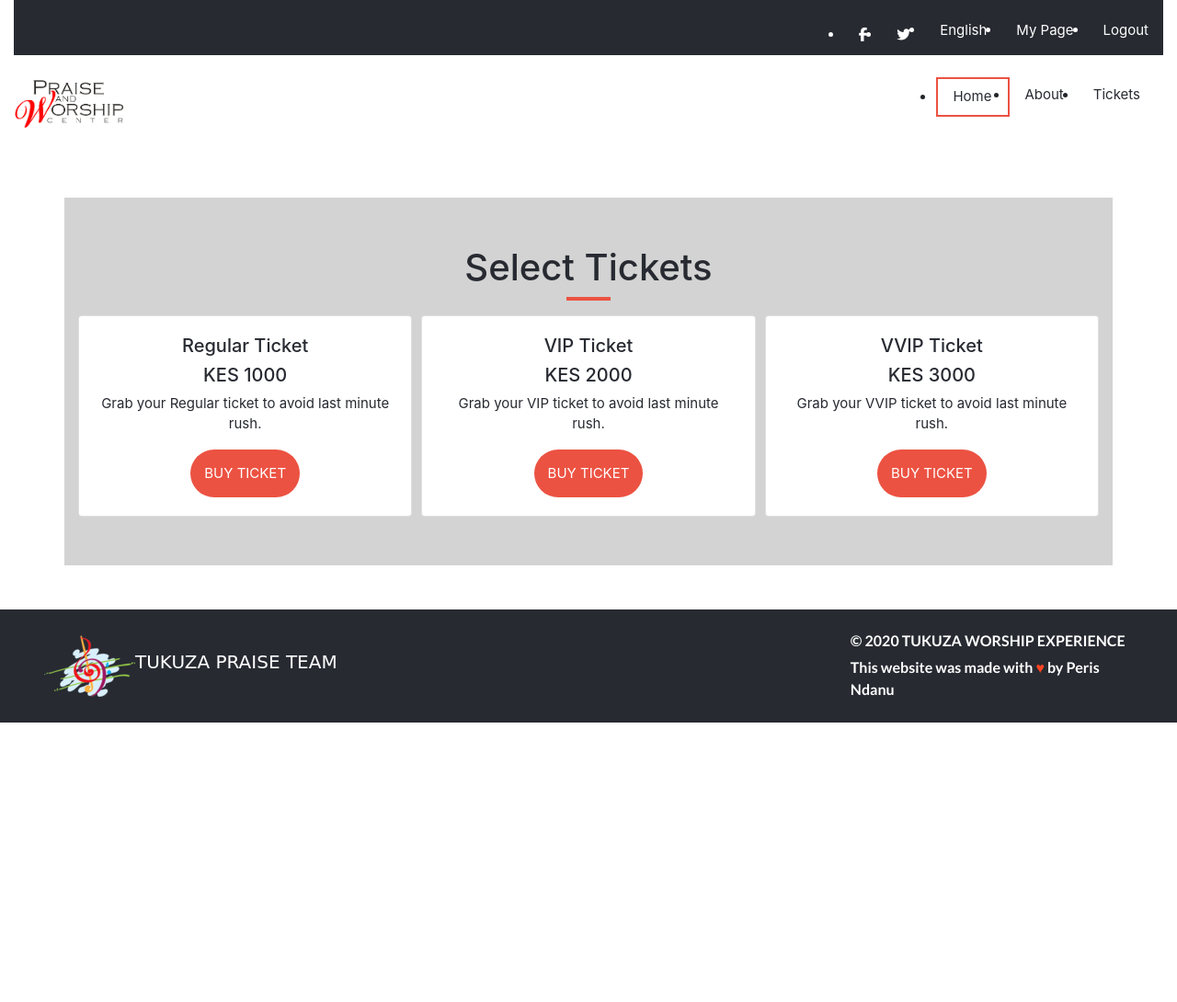
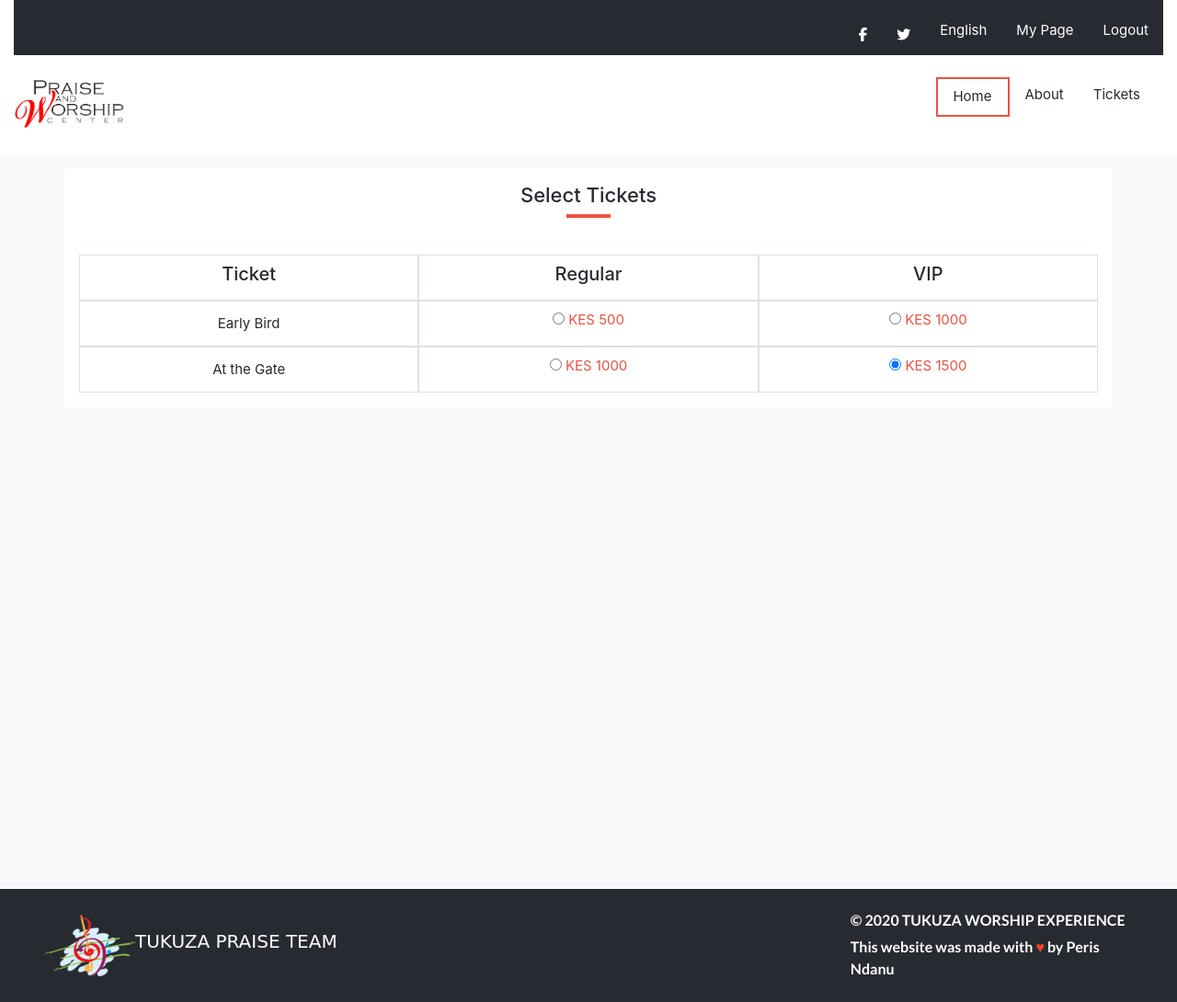
Before and after one commit to mimipeshy/conference-page, a PHP site: page /tickets.html in a window 1280 px wide. Shown: the whole page at 92% size. Before the commit the page ends 786 px from the top, so only its background shows below. Run offline with PHP 8.4, Linux system fonts and the light colour scheme; some libraries are stand-ins or nearby versions.

Commit message:
fixed TSE Review

```diff
--- a/about.html
+++ b/about.html
@@ -5,7 +5,6 @@
     <meta charset="UTF-8">
     <meta name="viewport" content="width=device-width, initial-scale=1, shrink-to-fit=no">
     <title>Tukuza Worship Experience</title>
-    <link rel="stylesheet" type="text/css" href="css/reset.css" />
     <link rel="stylesheet" type="text/css" href="fn.js" />
     <link rel="stylesheet" type="text/css" href="css/style.css" />
     <link href="https://fonts.googleapis.com/css2?family=Lato:ital,wght@0,700;0,900;1,900&display=swap"
--- a/css/style.css
+++ b/css/style.css
@@ -22,7 +22,7 @@ a:hover {
 }
 
 h1 {
-  font-size: 20px;
+  font-size: 1rem;
 }
 
 main {
@@ -31,6 +31,9 @@ main {
   flex-direction: column;
   justify-content: center;
   align-items: center;
+}
+li{
+  list-style: none;
 }
 
 .fab,
@@ -153,20 +156,25 @@ li span {
   color: var(--main-color);
 }
 
-.section h1 {
-  font-size: 18px;
+.section h1,
+.card-columns h1,
+.main-section h1,
+.banner-info h1,
+.previous-concerts h1,
+.theme-concert h1
+ {
+  font-size: 3rem;
 }
 
+.tickets-page h1{
+  font-size: 22px;
+}
 .partner-list h2,
 .countdown a,
 .activities h4 {
   color: var(--main-color);
   font-size: 18px;
   text-align: center;
-}
-
-.card-columns h1 {
-  font-size: 18px;
 }
 
 .main-program,
@@ -188,14 +196,19 @@ li span {
   color: var(--main-color);
 }
 
-.border-bottom {
+.border{
+  border:3px solid red;
+}
+/* .border-bottom {
   border-bottom: 1px solid #272a31;
 }
 
-.border-right,
+.border-right{
+  border-right: 1px solid black;
+}
 .border-left {
-  border-bottom: 1px solid #272a31;
-}
+  border-left: 1px solid black;
+} */
 
 .round-border {
   width: 5rem;
@@ -253,22 +266,18 @@ li span {
   justify-content: center;
 }
 
-.tickets-page {
-  background-color: var(--grey);
+.ticket-types div {
+  display: grid;
+  grid-template-columns: 2fr 2fr 2fr;
 }
 
-.wrapper {
+.ticket-types {
   display: grid;
-  grid-template-rows: 1fr;
-  gap: 10px;
+  grid-template-rows: 1fr 1fr 1fr;
 }
 
-.get-ticket {
-  background-color: var(--main-color);
-  padding: 15px;
-  border: none;
-  border-radius: 30px;
-  color: var(--white);
+.rounded {
+  border-radius: .25rem !important;
 }
 
 .border-top {
@@ -302,12 +311,6 @@ li span {
   background: var(--main-color);
   opacity: 0.7;
   color: white;
-}
-
-.main-section h1,
-.previous-concerts h1,
-.theme-concert h1 {
-  font-size: 26px;
 }
 
 .main-section {
@@ -363,19 +366,13 @@ footer .footer-container {
   .main-banner {
     height: 101vh;
   }
-  .tickets-page {
-    height: 90vh;
   }
-}
 
 @media screen and (max-width: 769px) {
   footer {
     flex-direction: column;
     justify-content: stretch;
     align-items: stretch;
-  }
-  .tickets-page {
-    height: 90vh;
   }
 }
 
@@ -396,13 +393,6 @@ footer .footer-container {
     display: none;
   }
 
-  .wrapper {
-    display: grid;
-    grid-template-rows: 1fr 1fr 1fr;
-    gap: 10px;
-  }
-
-  .tickets-page,
   .previous-concerts {
     height: 140vh;
   }
@@ -433,16 +423,6 @@ footer .footer-container {
     width: 20%;
   }
 
-  .wrapper {
-    display: grid;
-    grid-template-columns: 1fr 1fr 1fr;
-    gap: 10px;
-  }
-
-  .tickets-page {
-    height: 50vh;
-  }
-
   footer .footer-container {
     min-width: 70%;
   }
--- a/index.html
+++ b/index.html
@@ -5,7 +5,6 @@
     <meta charset="UTF-8">
     <meta name="viewport" content="width=device-width, initial-scale=1, shrink-to-fit=no">
     <title>Tukuza Worship Experience</title>
-    <link rel="stylesheet" type="text/css" href="css/reset.css" />
     <link rel="stylesheet" type="text/css" href="fn.js" />
     <link rel="stylesheet" type="text/css" href="css/style.css" />
     <link href="https://fonts.googleapis.com/css2?family=Lato:ital,wght@0,700;0,900;1,900&display=swap"
--- a/tickets.html
+++ b/tickets.html
@@ -5,7 +5,6 @@
     <meta charset="UTF-8">
     <meta name="viewport" content="width=device-width, initial-scale=1, shrink-to-fit=no">
     <title>Tukuza Worship Experience</title>
-    <link rel="stylesheet" type="text/css" href="css/reset.css" />
     <link rel="stylesheet" type="text/css" href="fn.js" />
     <link rel="stylesheet" type="text/css" href="css/style.css" />
     <link href="https://fonts.googleapis.com/css2?family=Lato:ital,wght@0,700;0,900;1,900&display=swap"
@@ -48,41 +47,48 @@
             </ul>
         </div>
     </nav>
-    <section class="tickets-page container tc mt-5 mb-5">
+    <main class="container-fluid  p-3 bg-light">
+        <section class="tickets-page container tc mt-0 mb-3 p-3">
             <h1>Select Tickets</h1>
             <div class="underline mb-3"></div>
-        <div class="wrapper">
-            <div class="card">
-                <div class="card-body text-center">
-                    <h5 class="card-text">Regular Ticket</h5>
-                    <h5>KES 1000
-                    </h5>
-                    <P>Grab your Regular ticket to avoid last minute rush.</P>
-                    <button class="get-ticket">BUY TICKET</button>
+            <section class="container mt-4 rounded p-0">
+                 <div class="ticket-types ">
+                    <div>
+                        <div class="d-flex jc tc align-items-center p-2 border">
+                        <h5>Ticket</h5>
+                        </div>
+                        <div class="d-flex jc align-items-center p-2 border">
+                            <h5>Regular</h5>
+                        </div>
+                        <div class="d-flex jc align-items-center p-2 border">
+                            <h5>VIP</h5>
                         </div>
                     </div>
-            <div class="card">
-                <div class="card-body text-center">
-                    <h5 class="card-text">VIP Ticket</h5>
-                    <h5>KES 2000
-                    </h5>
-                    <P>Grab your VIP ticket to avoid last minute rush.</P>
-                    <button class="get-ticket">BUY TICKET</button>
+                    <div><div class="d-flex jc tc align-items-center p-2 border">
+                        Early Bird
+                    </div>
+                        <div class="radio d-flex jc tc align-items-center p-2 border main-color">
+                            <label><input type="radio" name="optradio" checked> KES 500</label>
+                        </div>
+                        <div class="radio d-flex jc tc align-items-center p-2 border main-color">
+                            <label><input type="radio" name="optradio" checked> KES 1000</label>
                         </div>
                     </div>
-            <div class="card">
-                <div class="card-body text-center">
-                    <h5 class="card-text">VVIP Ticket</h5>
-                    <h5>KES 3000
-                    </h5>
-                    <P>Grab your VVIP ticket to avoid last minute rush.</P>
-                    <button class="get-ticket">BUY TICKET</button>
+                     <div>
+                          <div class="d-flex jc tc align-items-center p-2 border">
+                              At the Gate
+                          </div>
+                         <div class="radio d-flex jc tc align-items-center p-2 border main-color">
+                             <label><input type="radio" name="optradio" checked> KES 1000</label>
+                         </div>
+                         <div class="radio d-flex jc tc align-items-center p-2 border main-color">
+                             <label><input type="radio" name="optradio" checked> KES 1500</label>
                          </div>
                      </div>
-
                 </div>
-
             </section>
+        </section>
+    </main>
     <footer class="py-4 px-3 px-md-5 d-flex back">
         <section class="footer-container d-flex font">
             <img src="images/logoz.png" alt="logo-left">
```
Lines whose indentation alone changed are shown as unchanged.
